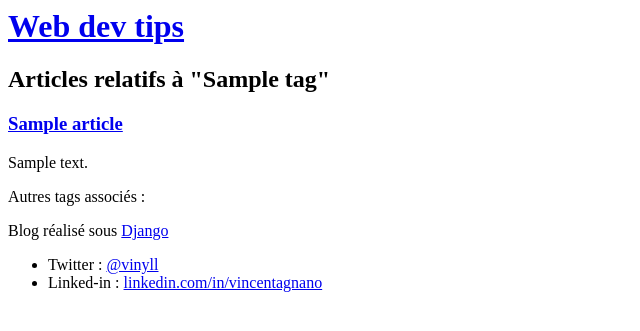
After one commit to vinyll/django-blog, a Django app: a page that uses templates/blog/articles_tag.html in a window 1280 px wide. The commit adds this page. Shown: the top 331 px of the page, without its empty margins (0-640 px from the left). Run offline with Django 3.2, Linux system fonts and the light colour scheme; tables that the repository leaves empty hold one stand-in row (values such as "Sample post").

Commit message:
added tags

```diff
--- a/app/urls.py
+++ b/app/urls.py
@@ -6,5 +6,6 @@ admin.autodiscover()
 urlpatterns = patterns('',
     url(r'^$', 'blog.views.index', name='homepage'),
     url(r'^admin/', include(admin.site.urls)),
-    url(r'^(?P<slug>[-\w]+)/$', 'blog.views.show', name='blog_article_show'),
+    url(r'^tag/(?P<slug>[-\w]+)/$', 'blog.views.articles_tag', name='blog_tag'),
+    url(r'^(?P<slug>[-\w]+)/$', 'blog.views.show', name='blog_article'),
 )
--- a/blog/models.py
+++ b/blog/models.py
@@ -1,13 +1,15 @@
 from django.db import models
 from django.contrib.auth.models import User
 from django.template.defaultfilters import slugify
+from mptt.models import MPTTModel, TreeForeignKey
 
 
-class ArticleManager(models.Manager):
+class ArticlePublishedManager(models.Manager):
     use_for_related_fields = True
 
-    def published(self):
-        return self.get_query_set().filter(is_published=True)
+    def get_query_set(self, *args, **kwargs):
+        queryset = super(ArticlePublishedManager, self).get_query_set(*args, **kwargs)
+        return queryset.filter(is_published=True)
 
 class Article(models.Model):
     title = models.CharField(max_length=100)
@@ -15,12 +17,13 @@ class Article(models.Model):
     body = models.TextField()
     slug = models.SlugField()
     author = models.ForeignKey(User)
+    tags = models.ManyToManyField('Tag')
     is_published = models.BooleanField(default=False)
     publication_date = models.DateField(null=True)
     creation_date = models.DateField(auto_now_add=True)
     update_date = models.DateField(auto_now=True)
 
-    objects = ArticleManager()
+    published = ArticlePublishedManager()
 
     def __unicode__(self):
         return unicode(self.title)
@@ -35,6 +38,24 @@ class Article(models.Model):
         ordering = ('publication_date', 'creation_date')
 
 
+class Tag(MPTTModel):
+    name = models.CharField(max_length=50)
+    slug = models.SlugField()
+    parent = TreeForeignKey('self', null=True, blank=True, related_name='children')
+
+    def related(self, include_self=False):
+        return self.get_ancestors(True, include_self)
+
+    def __unicode__(self):
+        return unicode(self.name)
+
+    def save(self, *args, **kwargs):
+        if not self.slug:
+            self.slug = self.name
+        self.slug = slugify(self.slug)
+        return super(Tag, self).save(self, *args, **kwargs)
+
+
 class Comment(models.Model):
     body = models.TextField()
     author = models.CharField(max_length=20)
--- a/blog/views.py
+++ b/blog/views.py
@@ -1,11 +1,18 @@
 from django.shortcuts import render
 from django.shortcuts import get_object_or_404
-from blog.models import Article
+from blog.models import Article, Tag
 
 def index(request):
-    articles = Article.objects.published()
+    articles = Article.published.all()
     return render(request, 'blog/index.html', locals())
 
 def show(request, slug):
-    article = get_object_or_404(Article.objects.published(), slug=slug)
+    article = get_object_or_404(Article.published, slug=slug)
     return render(request, 'blog/show.html', locals())
+
+def articles_tag(request, slug):
+    tag = get_object_or_404(Tag, slug=slug)
+    tags = tag.get_ancestors(True, True)
+    descendants = tag.get_descendants(True)
+    articles = Article.published.filter(tags__in=descendants)
+    return render(request, 'blog/articles_tag.html', locals())
--- a/manage.py
+++ b/manage.py
@@ -1,7 +1,8 @@
 #!/usr/bin/env python
 import os, sys
+from init import *
 
-sys.path.append(os.path.join(os.path.abspath(os.path.dirname(__file__)), 'venv', 'lib', 'python2.7', 'site-packages'))
+sys.path.append(PYTHON_PACKAGES_ROOT)
 
 if __name__ == "__main__":
     os.environ.setdefault("DJANGO_SETTINGS_MODULE", "conf.local")
--- a/static/css/base.css
+++ b/static/css/base.css
@@ -25,7 +25,7 @@ h1 a {
     text-decoration: none;
 }
 
-footer {
+body > footer {
   background-color: rgb(80,80,80);
   color: white;
   font-size: 75%;
@@ -33,7 +33,7 @@ footer {
   border-top: 1px dashed rgb(200,200,200);
 }
 
-footer a {
+body > footer a {
     color: #6ac;
     text-decoration: none;
 }
--- /dev/null
+++ b/templates/blog/articles_tag.html
@@ -0,0 +1,16 @@
+{% extends 'base.html' %}
+
+{% block content %}
+<header>
+    <h1>Articles relatifs à "{{ tag }}"</h1>
+</header>
+{% for article in articles %}
+<article>
+    <h1><a href="{% url blog_article article.slug %}">{{ article.title }}</a></h1>
+    <p>{{ article.summary }}</p>
+</article>
+{% endfor %}
+<footer>
+<p>Autres tags associés : {% for ctag in tags %}{% if ctag != tag %}<a href="{% url blog_tag ctag.slug %}" title="Voir les articles relatifs à {{ ctag }}">{{ ctag }}</a> {% endif %}{% endfor %}</p>
+</footer>
+{% endblock %}
--- a/templates/blog/show.html
+++ b/templates/blog/show.html
@@ -4,6 +4,12 @@
 {% block content %}
     <h1>{{ article.title }}</h1>
 
+    <ul>
+        {% for tag in article.tags.all.0.related %}
+        <li><a href="{% url blog_tag tag.slug %}">{{ tag }}</a></li>
+        {% endfor %}
+    </ul>
+
     {{ article.body|markdown }}
 
     <p>Par {{ article.author }} le {{ article.creation_date|date:'d M Y' }}</p>
--- a/wsgi.py
+++ b/wsgi.py
@@ -1,8 +1,7 @@
 import os, sys
+from init import *
 
-PROJECT_ROOT = os.path.abspath(os.path.dirname(__file__))
-
-sys.path.append(os.path.join(PROJECT_ROOT, 'venv', 'lib', 'python2.6', 'site-packages'))
+sys.path.append(PYTHON_PACKAGES_ROOT)
 sys.path.append(PROJECT_ROOT)
 
 os.environ.setdefault("DJANGO_SETTINGS_MODULE", "conf.settings")
```
Also changed, not shown: blog/admin.py (+9 -1 lines), conf/settings.py (+7 -3 lines), init.py (added, +7 -0 lines), templates/blog/index.html (+7 -6 lines), blog/migrations/0004_auto__add_tag.py (added), templates/base.html (line endings or trailing spaces).
